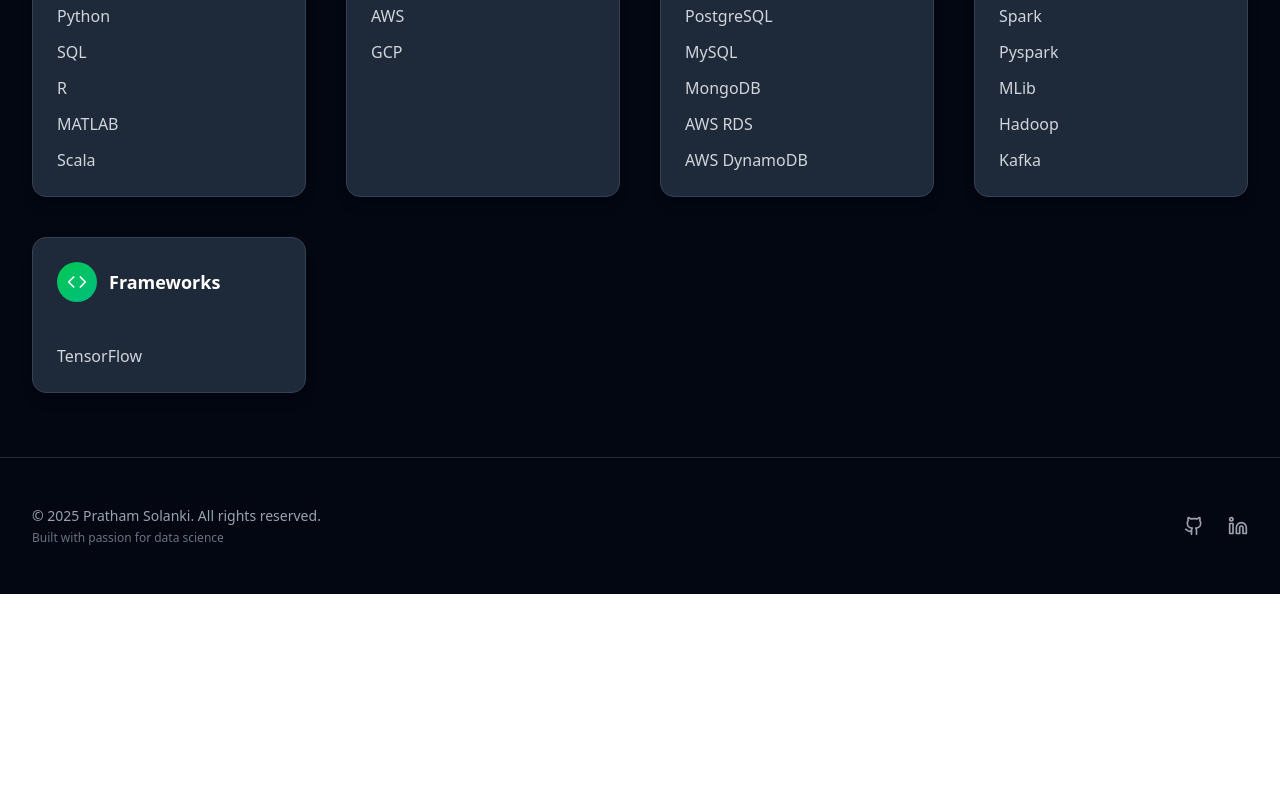
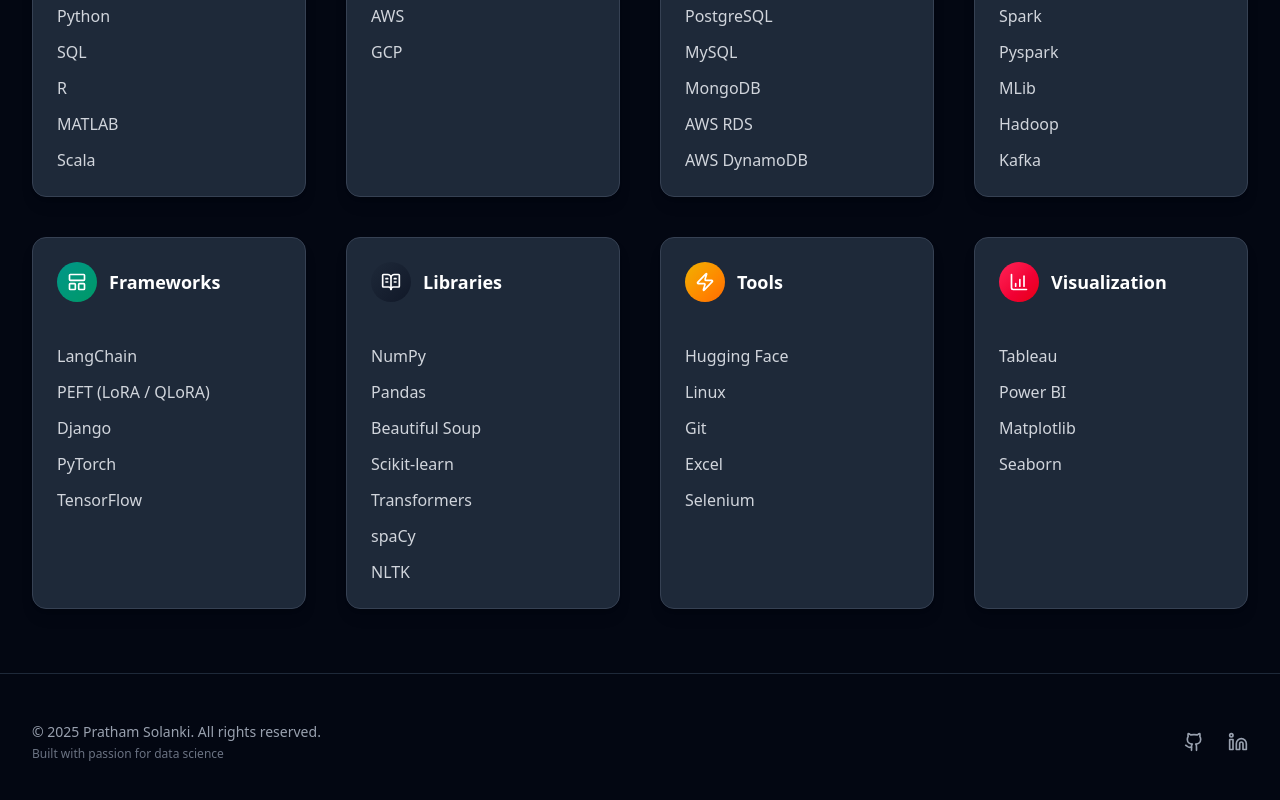
Before and after one commit to prathamsolanki-USC/portfolio, a React (Vite) app: page /about in a window 1280 px wide. Shown: the part 2343-3143 px from the top of the page. Before the commit the page ends 2937 px from the top, so only its background shows below. Built offline with nearby package versions, Linux system fonts and the light colour scheme.

Commit message:
about page skill done

```diff
--- a/src/components/pages/About.jsx
+++ b/src/components/pages/About.jsx
@@ -1,6 +1,6 @@
 import React from 'react';
 import { motion } from 'framer-motion';
-import { Briefcase, Calendar, MapPin, Code, Database, Zap, Award,CloudCog,ChartNoAxesCombined } from 'lucide-react';
+import { Briefcase, Calendar, MapPin, Code, Database, Zap, Award,CloudCog,ChartNoAxesCombined,LayoutPanelTop,ChartColumnIncreasing,BookOpenText} from 'lucide-react';
 import { Card, CardContent, CardHeader, CardTitle } from '@/components/ui/card';
 
 // Static data
@@ -84,7 +84,31 @@
     { id: 16, name: "Hadoop", category: "bigData", proficiency: "expert" },
     { id: 17, name: "Kafka", category: "bigData", proficiency: "expert" },
 
-    { id: 18, name: "TensorFlow", category: "frameworks", proficiency: "advanced" },
+{ id: 18, name: "LangChain", category: "frameworks", proficiency: "intermediate" },
+{ id: 19, name: "PEFT (LoRA / QLoRA)", category: "frameworks", proficiency: "advanced" },
+{ id: 20, name: "NumPy", category: "libraries", proficiency: "advanced" },
+{ id: 21, name: "Pandas", category: "libraries", proficiency: "advanced" },
+{ id: 22, name: "Django", category: "frameworks", proficiency: "intermediate" },
+{ id: 23, name: "Beautiful Soup", category: "libraries", proficiency: "intermediate" },
+{ id: 24, name: "Hugging Face", category: "tools", proficiency: "intermediate" },
+{ id: 25, name: "PyTorch", category: "frameworks", proficiency: "advanced" },
+{ id: 26, name: "TensorFlow", category: "frameworks", proficiency: "advanced" },
+{ id: 27, name: "Scikit-learn", category: "libraries", proficiency: "advanced" },
+{ id: 28, name: "Linux", category: "tools", proficiency: "intermediate" },
+{ id: 29, name: "Git", category: "tools", proficiency: "intermediate" },
+{ id: 30, name: "Tableau", category: "visualization", proficiency: "advanced" },
+{ id: 31, name: "Power BI", category: "visualization", proficiency: "intermediate" },
+{ id: 32, name: "Excel", category: "tools", proficiency: "advanced" },
+{ id: 33, name: "Matplotlib", category: "visualization", proficiency: "intermediate" },
+{ id: 34, name: "Seaborn", category: "visualization", proficiency: "intermediate" },
+{ id: 35, name: "Transformers", category: "libraries", proficiency: "advanced" },
+{ id: 36, name: "spaCy", category: "libraries", proficiency: "intermediate" },
+{ id: 37, name: "NLTK", category: "libraries", proficiency: "intermediate" },
+{ id: 38, name: "Selenium", category: "tools", proficiency: "advanced" },
+
+
+
+
 
 
 
@@ -171,12 +195,14 @@
 
 const skillCategories = {
     programming: { icon: Code, color: "from-blue-500 to-cyan-500" },
-    frameworks: { icon: Code, color: "from-green-500 to-emerald-500" },
+    frameworks: { icon: LayoutPanelTop, color: "from-teal-600 to-emerald-600" },
     databases: { icon: Database, color: "from-teal-500 to-cyan-500" },
     cloud: { icon: CloudCog, color: "from-amber-400 to-orange-500" },
     tools: { icon: Zap, color: "from-yellow-500 to-orange-500" },
     design: { icon: Zap, color: "from-cyan-500 to-teal-500" },
     bigData: { icon: ChartNoAxesCombined, color: "from-purple-500 to-pink-500" },
+    libraries: { icon: BookOpenText, color: "ffrom-gray-800 to-gray-900" },
+    visualization: { icon: ChartColumnIncreasing, color: "from-rose-500 to-red-600" },
 };
 
 function SkillsGrid({ skills }) {
```
